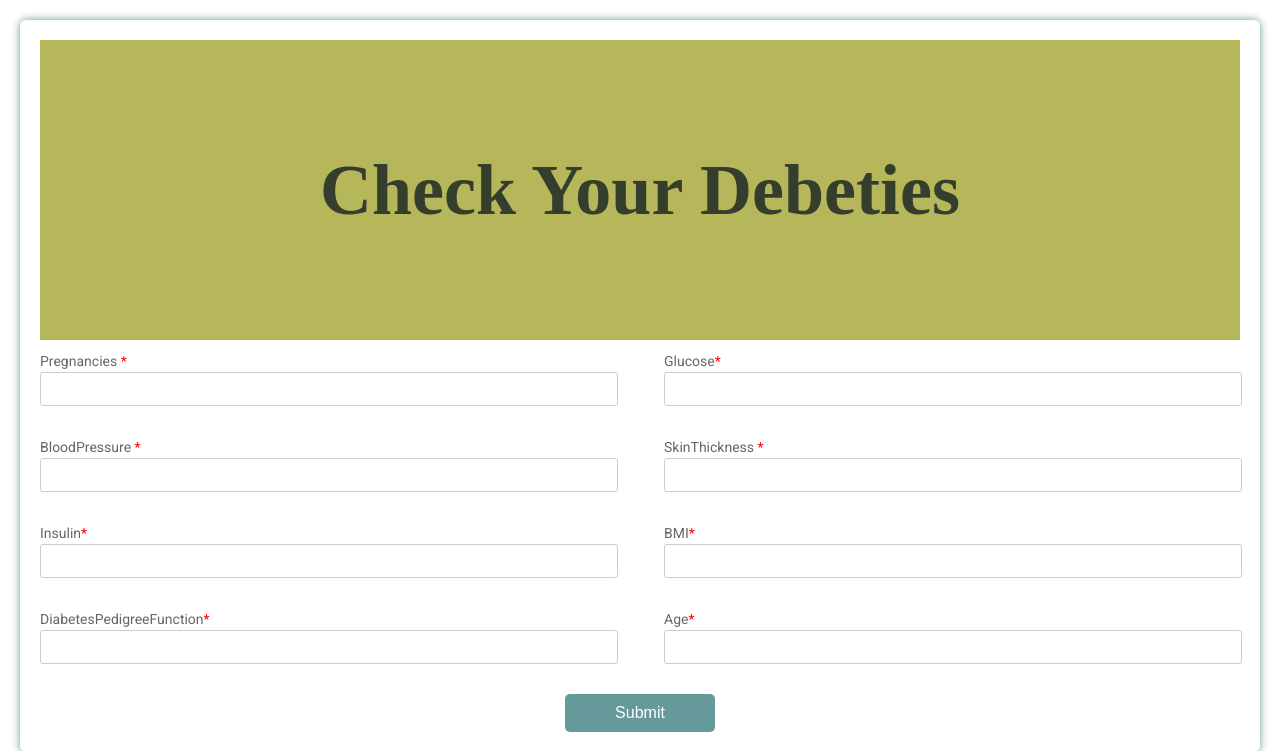
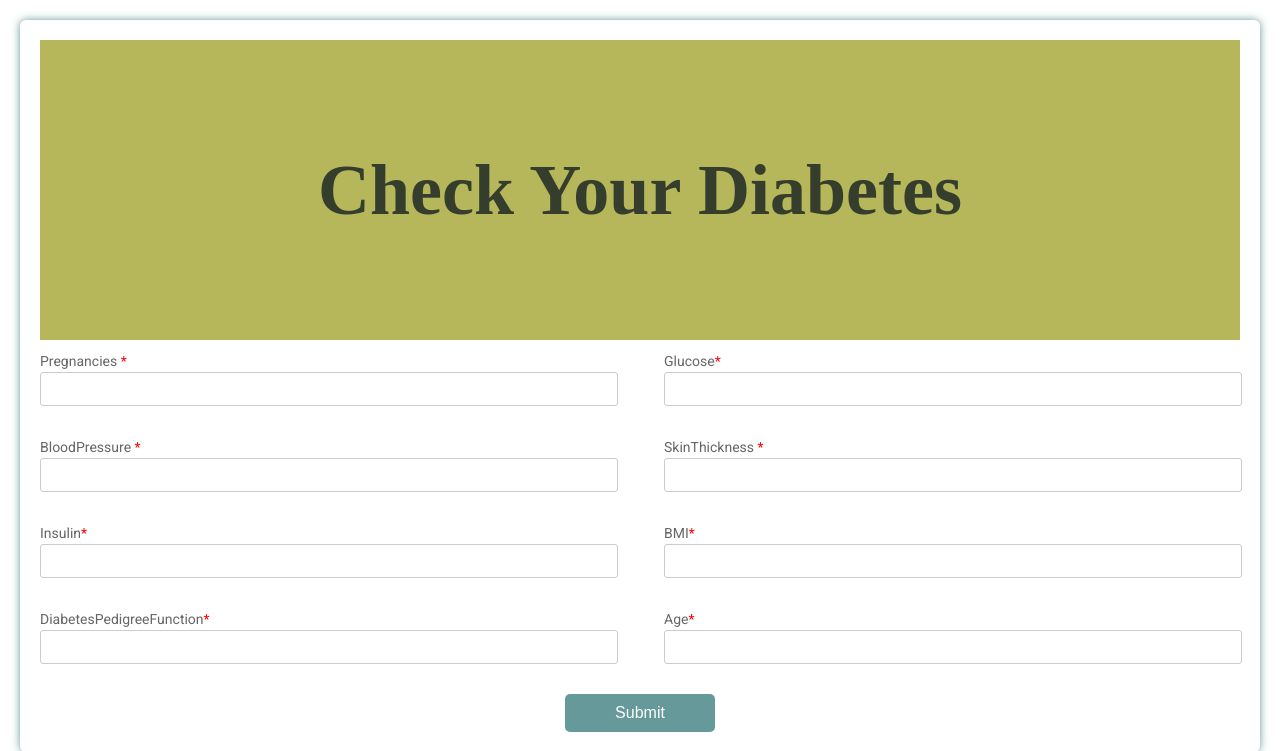
Before and after one commit to M-dime/Diabetes-prediction, a Flask app: page / in a window 1280 px wide. Shown: the top 751 px of the page. Run offline with Flask 2, Linux system fonts and the light colour scheme; some libraries are stand-ins or nearby versions.

Commit message:
Update index.html

```diff
--- a/templates/index.html
+++ b/templates/index.html
@@ -273,7 +273,7 @@
   <div class="testbox">
     <form action="/" method="POST">
       <div class="banner">
-        <h1 class="banner_heading">Check Your Debeties</h1>
+        <h1 class="banner_heading">Check Your Diabetes</h1>
       </div>
       <div class="colums">
         <div class="item">
```
